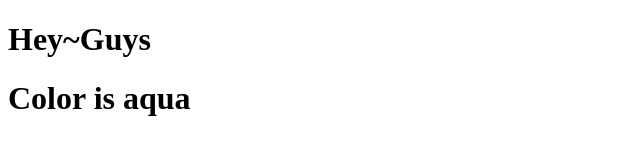
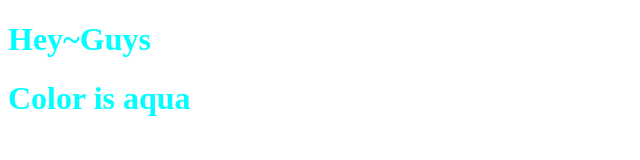
Before and after one commit to Rollens/UIDD2019, a plain HTML site: page index.html in a window 1280 px wide. Shown: the whole page, without its empty margins (0-640 px from the left). Drawn offline with Linux system fonts and the light colour scheme; the site is published under a folder, as on GitHub Pages, so addresses that start at the root find nothing.

Commit message:
Update index.html

```diff
--- a/index.html
+++ b/index.html
@@ -2,7 +2,7 @@
 <html lang="zh-Hant-TW">
 <head>
     <meta charset="utf-8">
-    <link rel="stylesheet" href="/style.css">
+    <link type="text/css" rel="stylesheet" href="style.css">
 </head>
 <body>
     <h1>Hey~Guys</h1>
```
